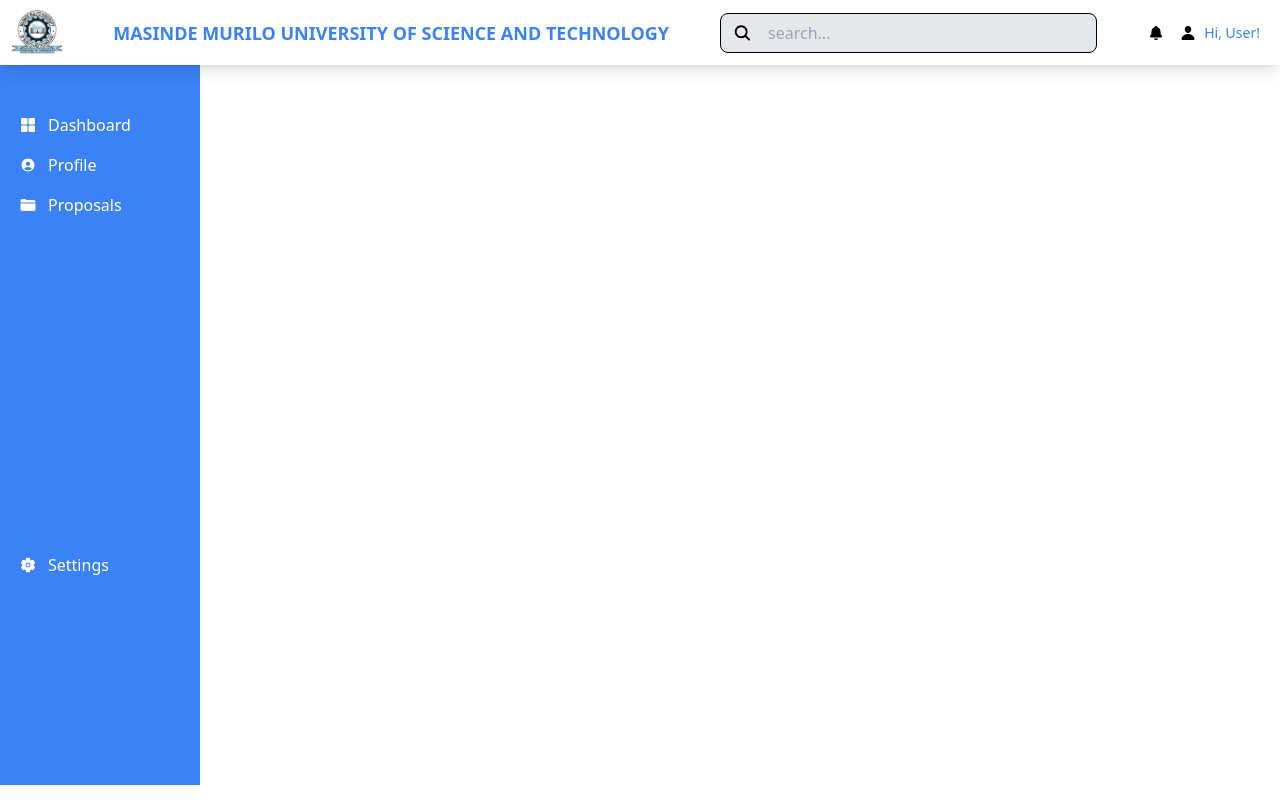
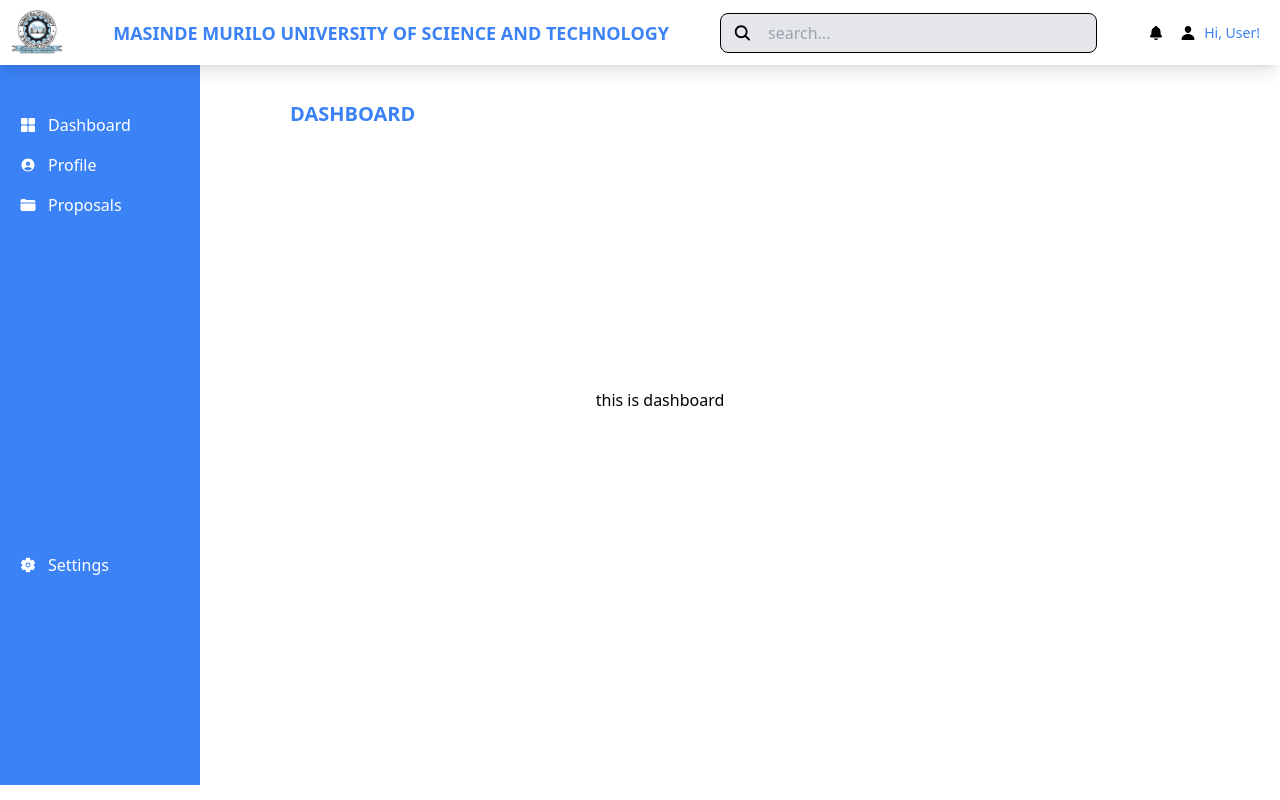
Before and after one commit to Binary-Brigades/OPPS-Frontend, a React (Vite) app: page / in a window 1280 px wide. Built offline with nearby package versions, Linux system fonts and the light colour scheme.

Commit message:
update from mwas

```diff
--- a/src/App.jsx
+++ b/src/App.jsx
@@ -3,6 +3,7 @@ import { BrowserRouter as Router, Routes, Route } from "react-router-dom";
 import Homepage from "./pages/Homepage";
 import Login from "./pages/Login";
 import SignUp from "./pages/SignUp";
+
 
 function App() {
   return (
@@ -12,6 +13,7 @@ function App() {
         <Route path="/login" element={<Login />} />
         <Route path="/signup" element={<SignUp />} />
         {/* <Route path="/dasboard" element={ } /> */}
+        {/* <Route path="/profile" element={<Profile />} /> */}
       </Routes>
     </Router>
   );
--- /dev/null
+++ b/src/components/Dashboard.jsx
@@ -0,0 +1,11 @@
+import React from 'react'
+
+function Dashboard() {
+  return (
+    <div className="h-full items-center justify-center w-full flex text-black ">
+      <p>this is dashboard</p>
+    </div>
+  );
+}
+
+export default Dashboard
--- /dev/null
+++ b/src/components/Profile.jsx
@@ -0,0 +1,11 @@
+import React from "react";
+
+function Profile() {
+  return (
+    <div className="h-full items-center justify-start w-full flex text-black md:pl-[200px]">
+      <p>this is profile</p>
+    </div>
+  );
+}
+
+export default Profile;
--- /dev/null
+++ b/src/components/Proposals.jsx
@@ -0,0 +1,9 @@
+import React from 'react'
+
+function Proposals() {
+  return (
+    <div>Proposals</div>
+  )
+}
+
+export default Proposals
--- /dev/null
+++ b/src/components/Settings.jsx
@@ -0,0 +1,7 @@
+import React from "react";
+
+function Settings() {
+  return <div>Settings</div>;
+}
+
+export default Settings;
--- a/src/components/Sidebar.jsx
+++ b/src/components/Sidebar.jsx
@@ -9,8 +9,12 @@ import {
   IoSettings,
 } from "react-icons/io5";
 
-
-function Sidebar({ open}) {
+function Sidebar({ open, onItemClick }) {
+  const handleItemClick = (item) => {
+    if (onItemClick) {
+      onItemClick(item);
+    }
+  };
   return (
     <div
       className={`px-3 text-white
@@ -23,31 +27,23 @@ function Sidebar({ open}) {
         <span className="md:hidden  text-sm">Hi, User!</span>
       </p>
       <div>
-        <div className="flex items-center gap-3 py-2 px-2">
+        <div className="flex items-center gap-3 py-2 px-2 cursor-pointer">
           <IoGrid />
-          <p>
-            <a href="">Dashboard</a>
-          </p>
+          <p onClick={() => handleItemClick("Dashboard")}>Dashboard</p>
         </div>
-        <div className="flex items-center gap-3 py-2 px-2">
+        <div className="flex items-center gap-3 py-2 px-2 cursor-pointer">
           <IoPersonCircle />
-          <p>
-            <a href="">Profile</a>
-          </p>
+          <p onClick={() => handleItemClick("profile")}>Profile</p>
         </div>
-        <div className="flex items-center gap-3 py-2 px-2">
+        <div className="flex items-center gap-3 py-2 px-2 cursor-pointer">
           <IoFolder />
-          <p>
-            <a href="">Proposals</a>
-          </p>
+          <p onClick={() => handleItemClick("proposals")}>Proposals</p>
         </div>
       </div>
       <div className="mt-[40vh]">
-        <div className="flex items-center gap-3 py-2 px-2">
+        <div className="flex items-center gap-3 py-2 px-2 cursor-pointer">
           <IoSettings />
-          <p>
-            <a href="">Settings</a>
-          </p>
+          <p onClick={() => handleItemClick("settings")}>Settings</p>
         </div>
       </div>
     </div>
--- a/src/pages/Homepage.jsx
+++ b/src/pages/Homepage.jsx
@@ -1,17 +1,46 @@
 import React, { useState } from "react";
 import Navbar from "../components/Navbar";
 import Sidebar from "../components/Sidebar";
+import Profile from "../components/Profile";
+import Proposals from "../components/Proposals";
+import Settings from "../components/Settings";
+import Dashboard from "../components/Dashboard";
 
 function Homepage() {
+  const [selectedItem, setSelectedItem] = useState("Dashboard");
+  const routeConfig = {
+    Dashboard,
+    profile: Profile,
+    proposals: Proposals,
+    settings: Settings,
+  };
   const [open, setOpen] = useState(false);
   const handleSideBar = () => {
     setOpen(!open);
   };
+  const handleSidebarItemClick = (item) => {
+    setSelectedItem(item);
+    setOpen(false);
+  };
   return (
-    <div>
+    <div className=" w-screen h-screen flex-col">
       <Navbar handleSideBar={handleSideBar} open={open} />
 
-      <Sidebar open={open} handleSideBar={handleSideBar} />
+      <div className=" flex flex-col w-full h-full">
+        <div>
+          <Sidebar
+            open={open}
+            handleSideBar={handleSideBar}
+            onItemClick={handleSidebarItemClick}
+          />
+        </div>
+        <div className="px-10 py-5 h-full ml-10 relative ">
+          <h5 className="text-blue-500 text-xl font-bold uppercase absolute top-[100px] md:left-[250px]">
+            {selectedItem}
+          </h5>
+          {React.createElement(routeConfig[selectedItem])}
+        </div>
+      </div>
     </div>
   );
 }
```
